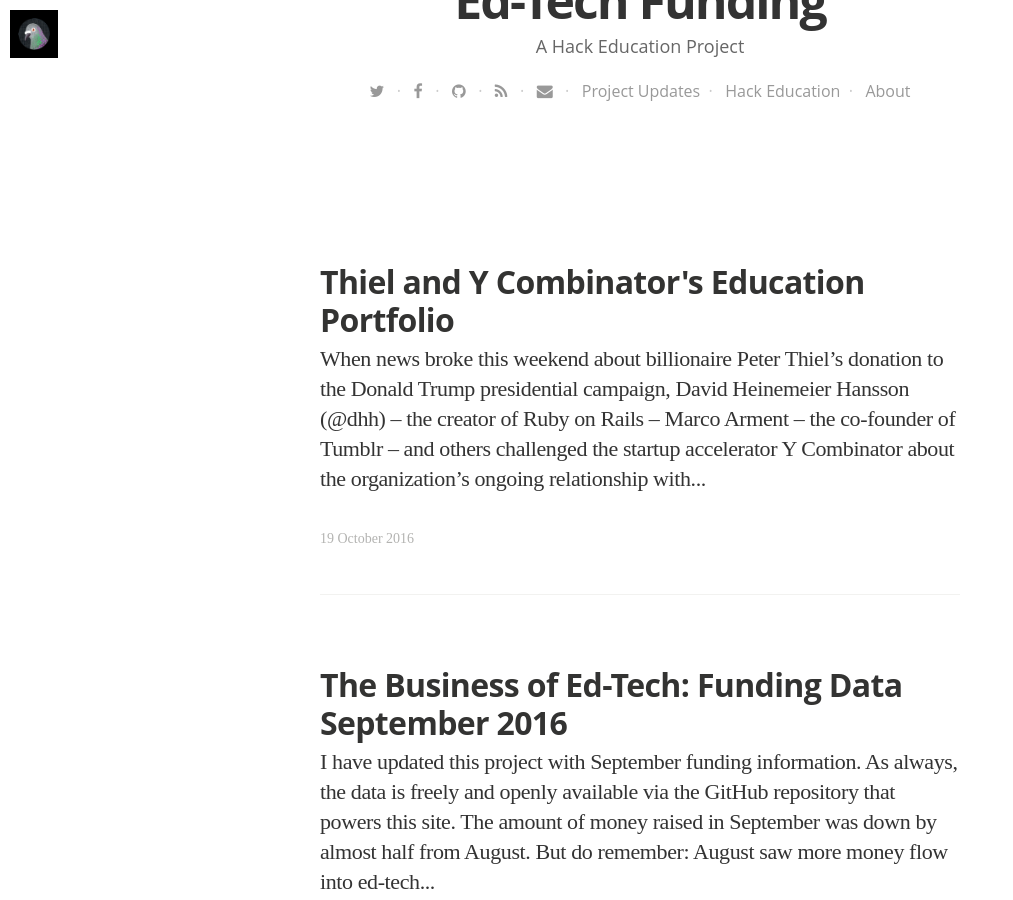
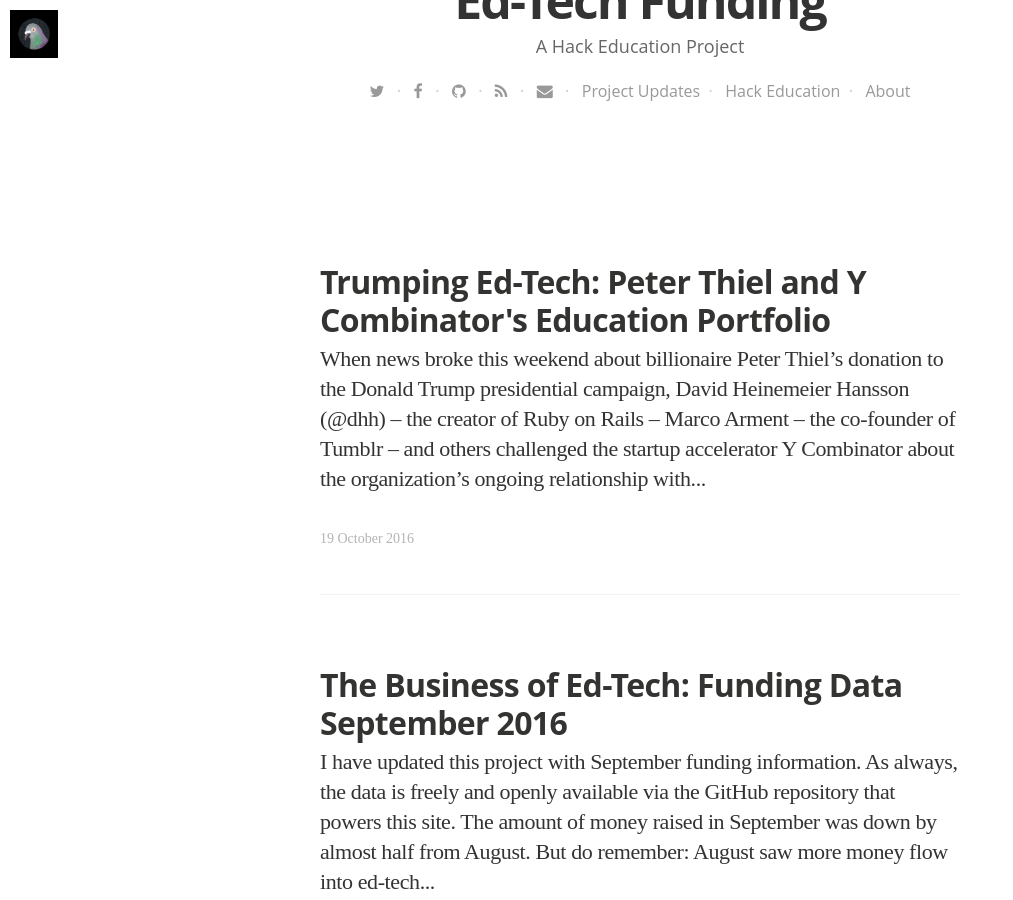
Before and after one commit to HackEducation/funding, a Jekyll site: the page built from blog/index.html, in a window 1280 px wide and 900 px high, scrolled down 559 px. Shown: the whole window, without its empty margins (0-1013 px from the left). Built offline with Jekyll 4.4.1, drawn with Linux system fonts in a browser that asks for light colours; nearby versions of some CDN libraries; some web fonts are replaced; the list of posts is cut into pages by our own code.

Commit message:
edit title

```diff
--- a/_posts/2016-10-19-thiel-y-combinator.html
+++ b/_posts/2016-10-19-thiel-y-combinator.html
@@ -1,6 +1,6 @@
 ---
 layout: post
-title: "Thiel and Y Combinator's Education Portfolio"
+title: "Trumping Ed-Tech: Peter Thiel and Y Combinator's Education Portfolio"
 date: 2016-10-19 10:35:00 +0000
 tags:
 image: https://s3.amazonaws.com/hackedu/2016-10-19-chain.jpg
```
